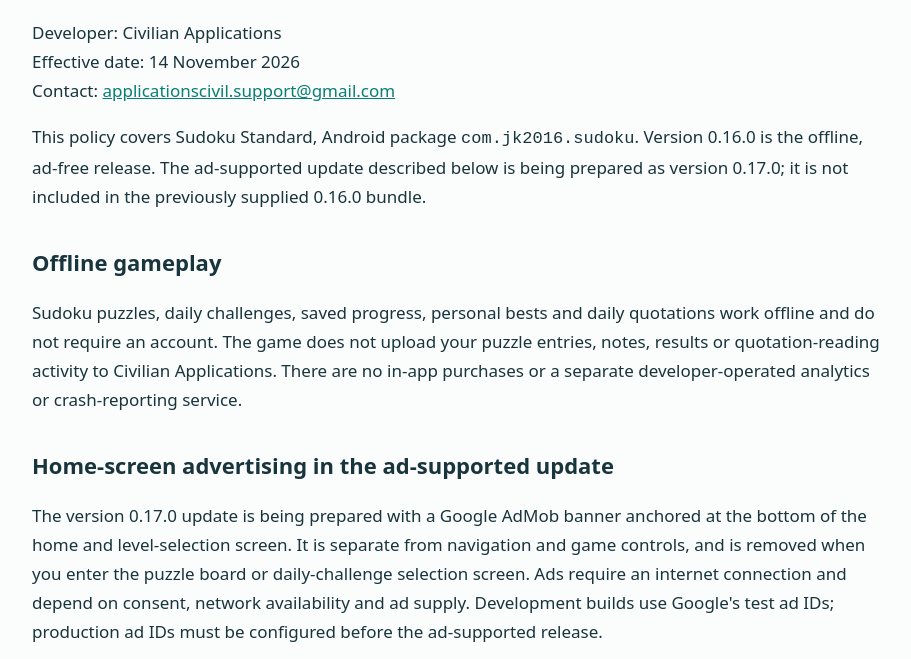
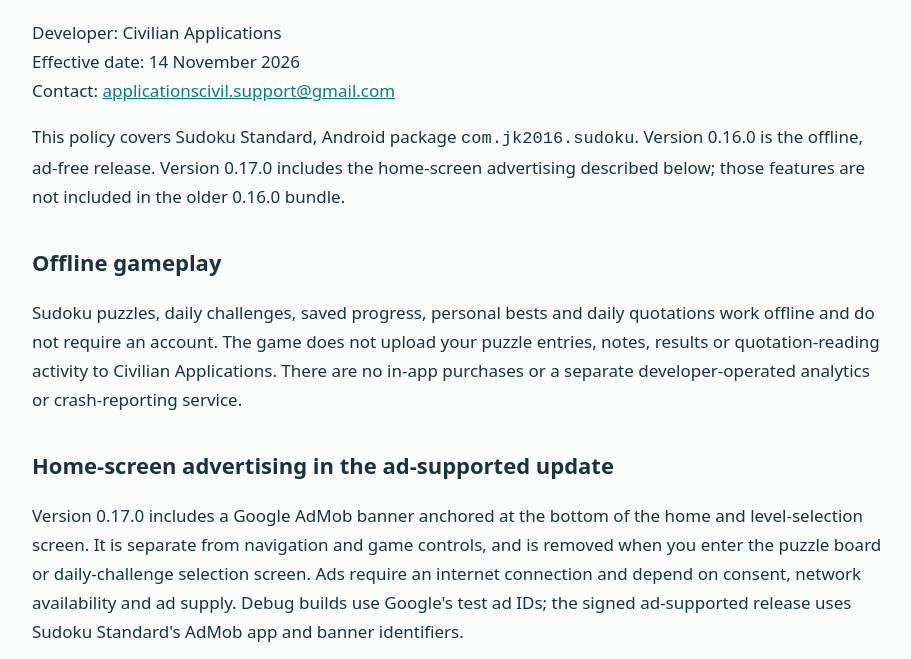
Before and after one commit to JK-2016/civilian-applications, a plain HTML site: page sudoku-standard-privacy-policy.html in a window 1280 px wide. Shown: the part 141-800 px from the top of the page, without its empty margins (183-1094 px from the left). Drawn offline with Linux system fonts and the light colour scheme.

Commit message:
Update Sudoku privacy policy for built ad-supported v0.17.0

```diff
--- a/sudoku-standard-privacy-policy.html
+++ b/sudoku-standard-privacy-policy.html
@@ -13,11 +13,11 @@ a{color:#087f73}h1{font-size:36px;line-height:1.2}h2{font-size:22px;margin-top:3
 <p>Developer: Civilian Applications<br>
 Effective date: 14 November 2026<br>
 Contact: <a href="mailto:applicationscivil.support@gmail.com">applicationscivil.support@gmail.com</a></p>
-<p>This policy covers Sudoku Standard, Android package <code>com.jk2016.sudoku</code>. Version 0.16.0 is the offline, ad-free release. The ad-supported update described below is being prepared as version 0.17.0; it is not included in the previously supplied 0.16.0 bundle.</p>
+<p>This policy covers Sudoku Standard, Android package <code>com.jk2016.sudoku</code>. Version 0.16.0 is the offline, ad-free release. Version 0.17.0 includes the home-screen advertising described below; those features are not included in the older 0.16.0 bundle.</p>
 <h2>Offline gameplay</h2>
 <p>Sudoku puzzles, daily challenges, saved progress, personal bests and daily quotations work offline and do not require an account. The game does not upload your puzzle entries, notes, results or quotation-reading activity to Civilian Applications. There are no in-app purchases or a separate developer-operated analytics or crash-reporting service.</p>
 <h2>Home-screen advertising in the ad-supported update</h2>
-<p>The version 0.17.0 update is being prepared with a Google AdMob banner anchored at the bottom of the home and level-selection screen. It is separate from navigation and game controls, and is removed when you enter the puzzle board or daily-challenge selection screen. Ads require an internet connection and depend on consent, network availability and ad supply. Development builds use Google's test ad IDs; production ad IDs must be configured before the ad-supported release.</p>
+<p>Version 0.17.0 includes a Google AdMob banner anchored at the bottom of the home and level-selection screen. It is separate from navigation and game controls, and is removed when you enter the puzzle board or daily-challenge selection screen. Ads require an internet connection and depend on consent, network availability and ad supply. Debug builds use Google's test ad IDs; the signed ad-supported release uses Sudoku Standard's AdMob app and banner identifiers.</p>
 <p>For ad-supported versions, Google's advertising and consent services may collect and share IP addresses, device identifiers including the advertising ID, ad interactions, and diagnostic or performance information for advertising, measurement, service delivery and fraud prevention. IP addresses can be used to estimate approximate location. The app does not request precise GPS location, camera, microphone or contacts permissions, and does not send puzzle entries or local game records to the advertising SDK. The ad-supported app requests internet and network-state access.</p>
 <p>Google's User Messaging Platform checks privacy requirements and displays a consent form where required. Ads are requested only when the consent service permits them. When required by that service, an “Ad privacy options” control on the home screen lets you revisit your choices. Your Android and Google advertising settings provide additional controls. Google's policies: <a href="https://policies.google.com/privacy">Privacy Policy</a> and <a href="https://policies.google.com/technologies/ads">Advertising</a>.</p>
 <h2>Information stored on your device</h2>
```
